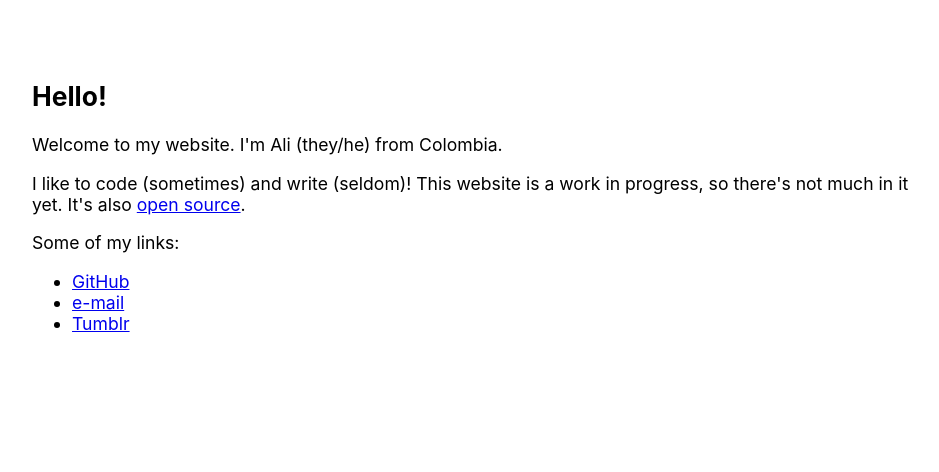
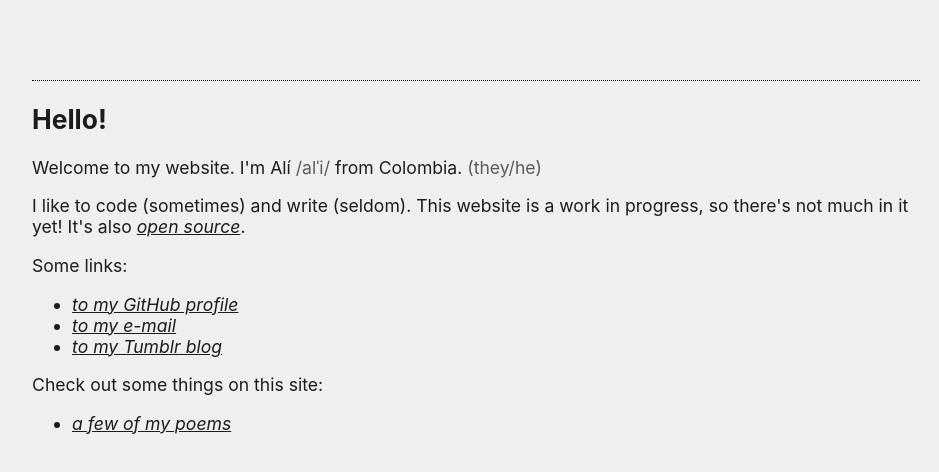
Before and after one commit to hs7t/website, a plain HTML site: page index.html in a window 1280 px wide. Shown: the whole page, without its empty margins (164-1103 px from the left). Drawn offline with Linux system fonts and the light colour scheme; a web font is replaced by a local one.

Commit message:
them changes

```diff
--- a/index.html
+++ b/index.html
@@ -5,9 +5,14 @@
     <meta name="viewport" content="width=device-width, initial-scale=1.0" />
 
     <link rel="preconnect" href="https://rsms.me/" />
+    <link rel="preconnect" href="https://fonts.googleapis.com">
+    <link rel="preconnect" href="https://fonts.gstatic.com" crossorigin>
+
     <link rel="stylesheet" href="https://rsms.me/inter/inter.css" />
+    <link href="https://fonts.googleapis.com/css2?family=Crimson+Text:ital,wght@0,400;0,700;1,400&display=swap" rel="stylesheet">
 
     <link rel="stylesheet" href="./style.css" />
+
     <title>Ali's website</title>
   </head>
   <body>
@@ -15,18 +20,26 @@
       <section id="intro">
         <h1>Hello!</h1>
 
-        <p>Welcome to my website. I'm Ali (they/he) from Colombia.</p>
         <p>
-          I like to code (sometimes) and write (seldom)! This website is a work
-          in progress, so there's not much in it yet. It's also
+            Welcome to my website. I'm Alí <fade>/alˈi/</fade> from Colombia.
+            <fade>(they/he)</fade>
+        </p>
+        <p>
+          I like to code (sometimes) and write (seldom). This website is a work
+          in progress, so there's not much in it yet! It's also
           <a href="https://github.com/hs7t/website/">open source</a>.
         </p>
 
-        <p>Some of my links:</p>
+        <p>Some links:</p>
         <ul>
-          <li><a href="https://github.com/hs7t/">GitHub</a></li>
-          <li><a href="mailto:sinisterrarojas@gmail.com">e-mail</a></li>
-          <li><a href="https://www.tumblr.com/blog/hs7t">Tumblr</a></li>
+          <li><a href="https://github.com/hs7t/">to my GitHub profile</a></li>
+          <li><a href="mailto:sinisterrarojas@gmail.com">to my e-mail</a></li>
+          <li><a href="https://www.tumblr.com/blog/hs7t">to my Tumblr blog</a></li>
+        </ul>
+
+        <p>Check out some things on this site:</p>
+        <ul>
+            <li><a href="./poetry/">a few of my poems</a></li>
         </ul>
       </section>
     </main>
--- a/style.css
+++ b/style.css
@@ -1,5 +1,12 @@
+:root {
+    --text-color: #1c1c1c;
+    --background-color: #efefef;
+}
+
 body {
   font-family: Inter, Arial, Helvetica, sans-serif;
+  background-color: var(--background-color);
+  color: var(--text-color);
 }
 
 main {
@@ -8,3 +15,45 @@ main {
   margin: auto;
   margin-top: 10vh;
 }
+
+section {
+    border-top: black 1px dotted;
+    margin-bottom: 5ch;
+}
+
+fade {
+    opacity: 70%;
+}
+
+a {
+    color: var(--text-color);
+    font-style: italic;
+    text-decoration: underline;
+}
+
+figure {
+    margin-inline-start: 0;
+    margin-bottom: 2em;
+}
+
+.poem-figure {
+    width: fit-content;
+    font-family: 'Crimson Text';
+    padding: 1rem;
+    gap: 1ch;
+    border: solid var(--text-color) 1px;
+}
+
+.poem-figure > h3 {
+    margin: 0;
+    margin-bottom: 1ch;
+}
+
+.poem-figure > p {
+    margin: 0;
+    margin-bottom: 1ch;
+}
+
+.poem-figure > p:last-of-type {
+    margin-bottom: 0;
+}
```
